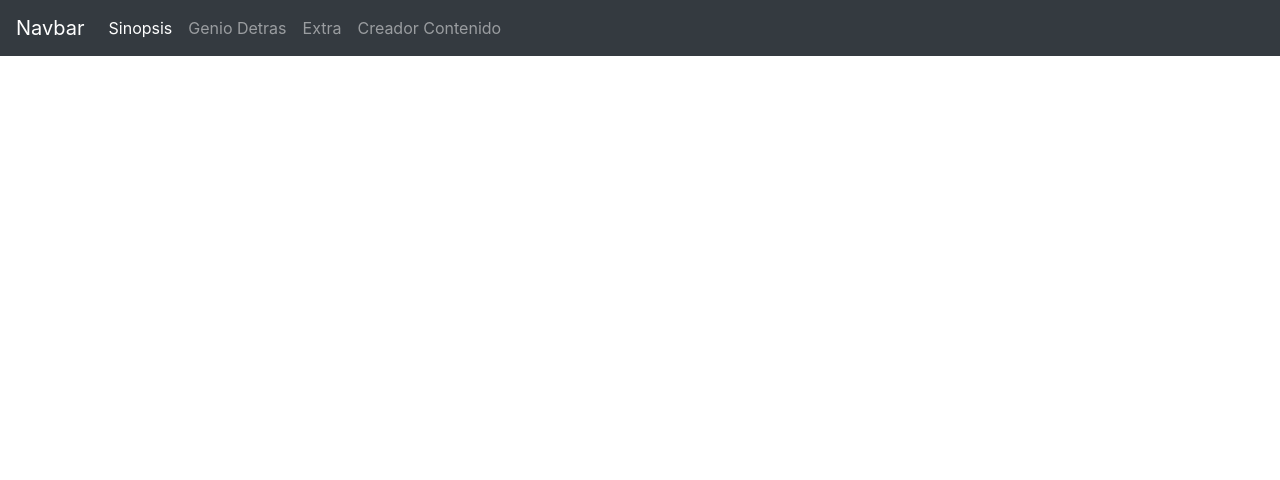
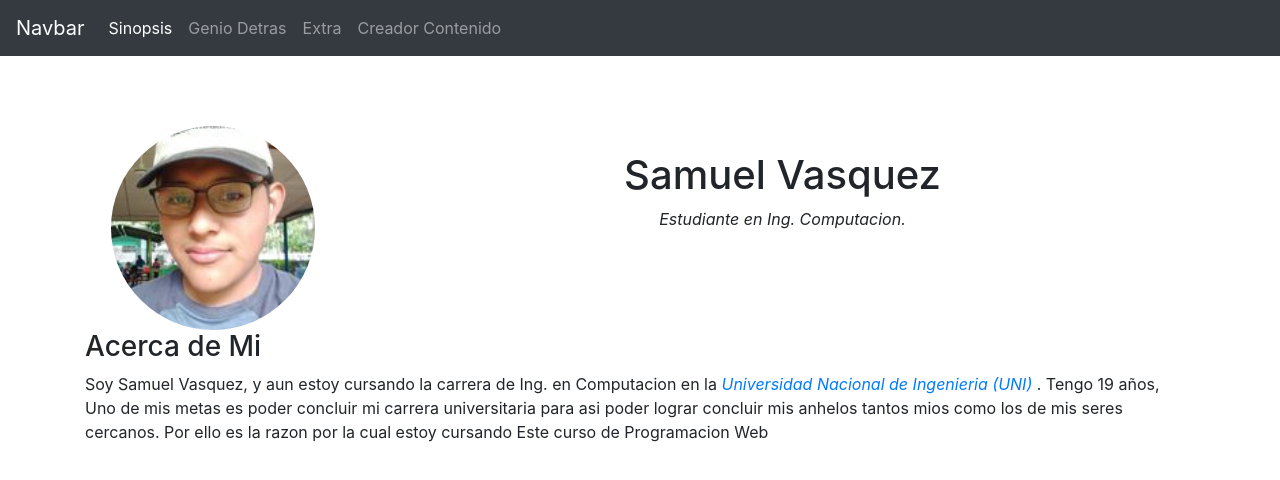
Before and after one commit to SamuelVasquez69/cs50w-project0, a plain HTML site: page templates/creador_contenido.html in a window 1280 px wide. Drawn offline with nearby package versions, Linux system fonts and the light colour scheme.

Commit message:
agregacion del ultimo html, aun falta estilo y el sass

```diff
--- a/styles/styles.css
+++ b/styles/styles.css
@@ -75,3 +75,16 @@
 #infoOnePiece{
   margin: 20px;
 }
+
+#me{
+  border-radius: 50%;
+  width: 80%;
+}
+
+.personal_info{
+  padding-top: 70px;
+}
+
+.col-lg-9>h1{
+  padding-top: 25px;
+}
--- a/templates/creador_contenido.html
+++ b/templates/creador_contenido.html
@@ -38,5 +38,49 @@
             </ul>
         </div>
     </nav>
+
+    <div class="personal_info">
+        <div class="container">
+            <header>
+                <div class="row">
+                    <div class="col-lg-3">
+                        <div class="d-flex justify-content-center">
+                            <img src="../styles/me.jpg" alt="me" id="me">
+                        </div>
+
+                    </div>
+                    <div class="col-lg-9">
+                        <h1 style="text-align: center;">Samuel Vasquez</h1>
+                        <p style="text-align: center;">
+                            <i>
+                                Estudiante en Ing. Computacion.
+                            </i>
+                        </p>
+                    </div>
+                </div>
+            </header>
+
+            <section>
+                <h3> Acerca de Mi</h3>
+
+                <p>Soy Samuel Vasquez, y aun estoy cursando la carrera de Ing. en Computacion en la
+                    <i>
+                        <a href="https://uni.edu.ni/#/">Universidad Nacional de Ingenieria (UNI)</a>
+                    </i>.
+                    Tengo 19 años,
+                    Uno de mis
+                    metas es poder concluir mi carrera universitaria para asi poder lograr concluir mis anhelos tantos
+                    mios como los de mis seres cercanos. Por ello es la razon por la cual estoy cursando Este
+                    curso de Programacion Web
+                </p>
+            </section>
+
+        </div>
+    </div>
+
+
+
+
+
 </body>
 </html>
```
Also changed, not shown: styles/me.jpg (added).
